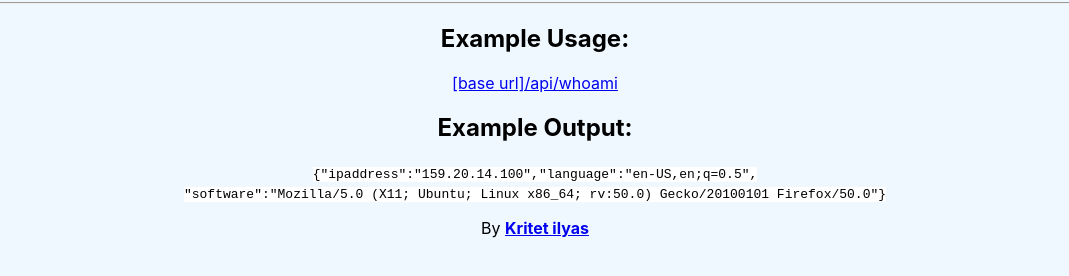
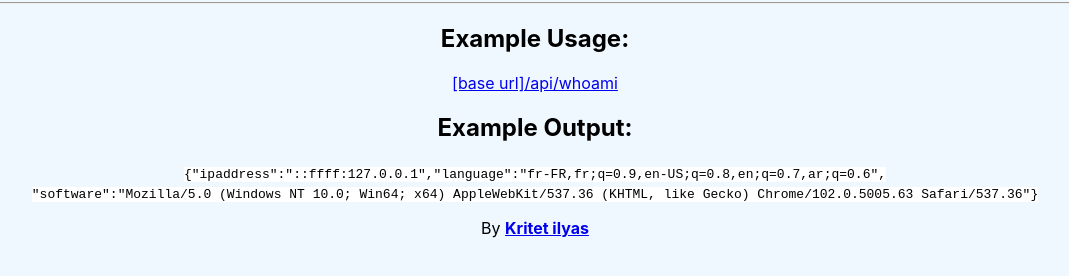
Before and after one commit to K-Ilyas/Request-Header-Parser-Microservice, a website: page views/index.html in a window 1280 px wide. Shown: the part 80-356 px from the top of the page, without its empty margins (105-1174 px from the left). Drawn offline with Linux system fonts and the light colour scheme; files that its build step writes are made by us from their sources.

Commit message:
second commit

```diff
--- a/views/index.html
+++ b/views/index.html
@@ -25,10 +25,12 @@
             <div>
                 <h2>Example Output:</h2>
                 <p>
-                    <code>{"ipaddress":"159.20.14.100","language":"en-US,en;q=0.5",
+                    <code>
+              {"ipaddress":"::ffff:127.0.0.1","language":"fr-FR,fr;q=0.9,en-US;q=0.8,en;q=0.7,ar;q=0.6",
               <br />
-              "software":"Mozilla/5.0 (X11; Ubuntu; Linux x86_64; rv:50.0)
-              Gecko/20100101 Firefox/50.0"}</code
+              "software":"Mozilla/5.0 (Windows NT 10.0; Win64; x64)
+              AppleWebKit/537.36 (KHTML, like Gecko) Chrome/102.0.5005.63
+              Safari/537.36"}</code
             >
           </p>
         </div>
```
